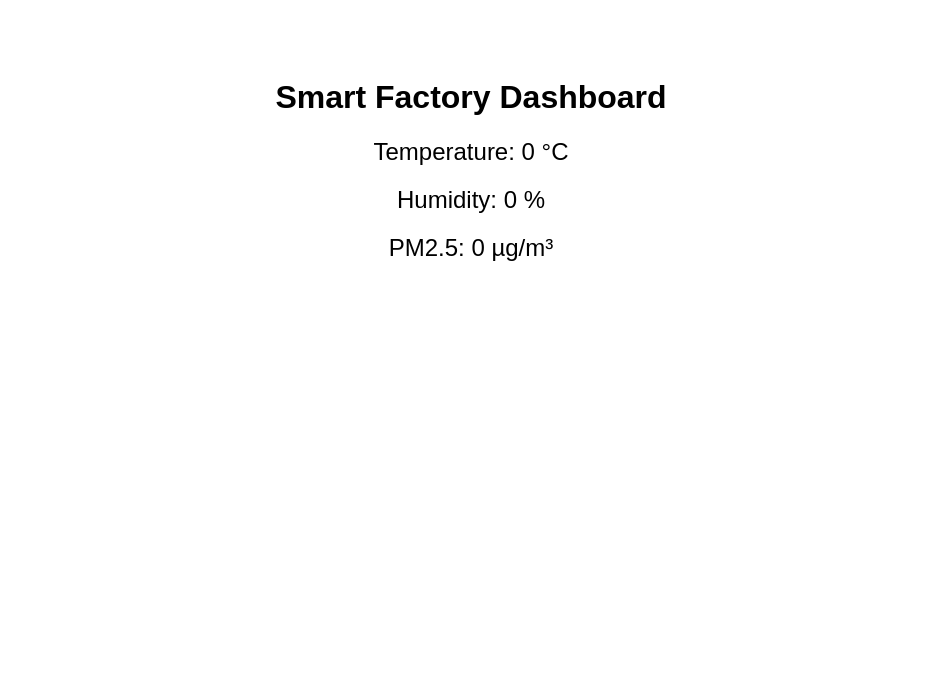
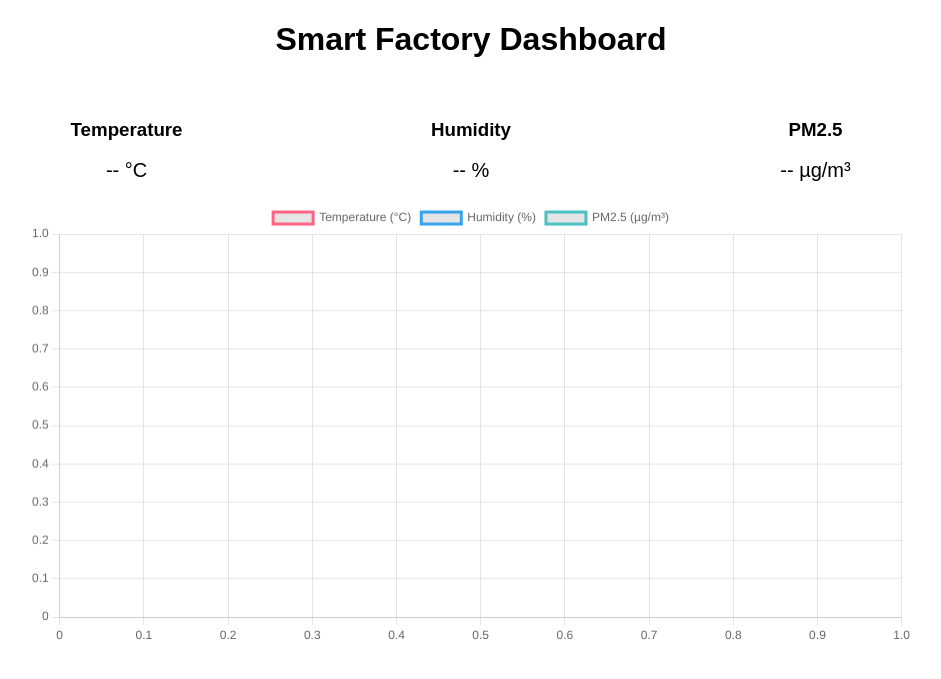
Before and after one commit to Kwanchiwaa/Factory_TEMP, a Flask app: page / in a window 1280 px wide. Shown: the top 679 px of the page, without its empty margins (169-1110 px from the left). Run offline with Flask 3, Linux system fonts and the light colour scheme; some libraries are stand-ins or nearby versions.

Commit message:
Update index.html

```diff
--- a/templates/index.html
+++ b/templates/index.html
@@ -1,31 +1,111 @@
 <!DOCTYPE html>
-<html>
+<html lang="en">
 <head>
     <meta charset="UTF-8">
+    <meta name="viewport" content="width=device-width, initial-scale=1.0">
     <title>Smart Factory Dashboard</title>
+    <script src="https://cdn.jsdelivr.net/npm/socket.io-client@4.5.1/dist/socket.io.min.js"></script>
+    <script src="https://cdn.jsdelivr.net/npm/chart.js"></script>
     <style>
-        body { font-family: Arial; text-align: center; padding: 50px; }
-        .data { font-size: 24px; margin: 20px; }
+        body { font-family: Arial, sans-serif; text-align: center; }
+        .gauge-container { width: 300px; display: inline-block; margin: 20px; }
+        #chartContainer { width: 70%; margin: auto; }
+        .val-text { font-size: 20px; margin-top: 10px; }
     </style>
 </head>
 <body>
     <h1>Smart Factory Dashboard</h1>
-    <div class="data" id="temp">Temperature: -- °C</div>
-    <div class="data" id="hum">Humidity: -- %</div>
-    <div class="data" id="pm">PM2.5: -- µg/m³</div>
+
+    <div class="gauge-container">
+        <h3>Temperature</h3>
+        <div id="tempVal" class="val-text">-- °C</div>
+    </div>
+
+    <div class="gauge-container">
+        <h3>Humidity</h3>
+        <div id="humVal" class="val-text">-- %</div>
+    </div>
+
+    <div class="gauge-container">
+        <h3>PM2.5</h3>
+        <div id="pmVal" class="val-text">-- µg/m³</div>
+    </div>
+
+    <div id="chartContainer">
+        <canvas id="sensorChart"></canvas>
+    </div>
 
     <script>
-        function updateData() {
-            fetch('/data')
-                .then(response => response.json())
-                .then(data => {
-                    document.getElementById("temp").innerText = "Temperature: " + data.temperature + " °C";
-                    document.getElementById("hum").innerText = "Humidity: " + data.humidity + " %";
-                    document.getElementById("pm").innerText = "PM2.5: " + data.pm25 + " µg/m³";
-                });
-        }
-        setInterval(updateData, 3000);
-        updateData();
+        const socket = io.connect('http://localhost:5000');  // เชื่อมต่อกับเซิร์ฟเวอร์
+
+        // ตัวแปรสำหรับเก็บข้อมูลล่าสุดที่รับจากเซ็นเซอร์
+        let temperatureData = [];
+        let humidityData = [];
+        let pmData = [];
+
+        // สร้างกราฟด้วย Chart.js
+        const ctx = document.getElementById('sensorChart').getContext('2d');
+        const sensorChart = new Chart(ctx, {
+            type: 'line',
+            data: {
+                labels: [],  // เวลา หรือช่วงเวลาที่ข้อมูลถูกบันทึก
+                datasets: [{
+                    label: 'Temperature (°C)',
+                    data: temperatureData,
+                    borderColor: 'rgb(255, 99, 132)',
+                    fill: false
+                }, {
+                    label: 'Humidity (%)',
+                    data: humidityData,
+                    borderColor: 'rgb(54, 162, 235)',
+                    fill: false
+                }, {
+                    label: 'PM2.5 (µg/m³)',
+                    data: pmData,
+                    borderColor: 'rgb(75, 192, 192)',
+                    fill: false
+                }]
+            },
+            options: {
+                responsive: true,
+                scales: {
+                    x: {
+                        type: 'linear',
+                        position: 'bottom',
+                    },
+                    y: {
+                        beginAtZero: true
+                    }
+                }
+            }
+        });
+
+        // เมื่อรับข้อมูลจาก server ผ่าน socket.io
+        socket.on('sensor_update', (data) => {
+            const temp = data.temperature || 0;
+            const hum = data.humidity || 0;
+            const pm = data.pm || 0;
+            const time = Date.now();
+
+            // แสดงผลข้อมูลในตัวเลข
+            document.getElementById("tempVal").innerText = `${temp} °C`;
+            document.getElementById("humVal").innerText = `${hum} %`;
+            document.getElementById("pmVal").innerText = `${pm} µg/m³`;
+
+            // เพิ่มข้อมูลใหม่ในกราฟ
+            sensorChart.data.labels.push(time);  // เพิ่มเวลา
+            sensorChart.data.datasets[0].data.push(temp);  // อุณหภูมิ
+            sensorChart.data.datasets[1].data.push(hum);  // ความชื้น
+            sensorChart.data.datasets[2].data.push(pm);   // PM2.5
+
+            // กำหนดให้กราฟไม่เก็บข้อมูลเกินไป (รักษาขนาดของกราฟให้เหมาะสม)
+            if (sensorChart.data.labels.length > 50) {
+                sensorChart.data.labels.shift();
+                sensorChart.data.datasets.forEach(dataset => dataset.data.shift());
+            }
+
+            sensorChart.update();
+        });
     </script>
 </body>
 </html>
```
